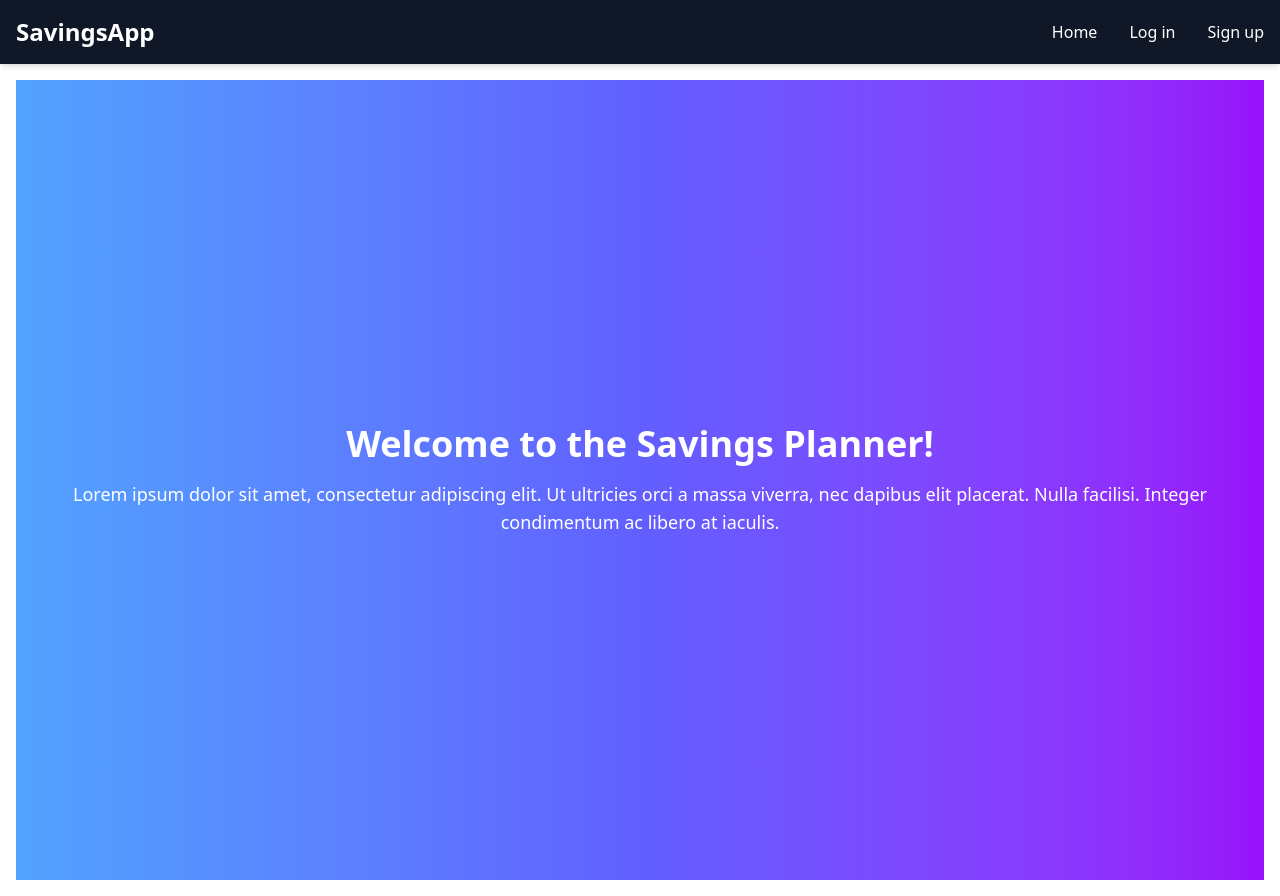
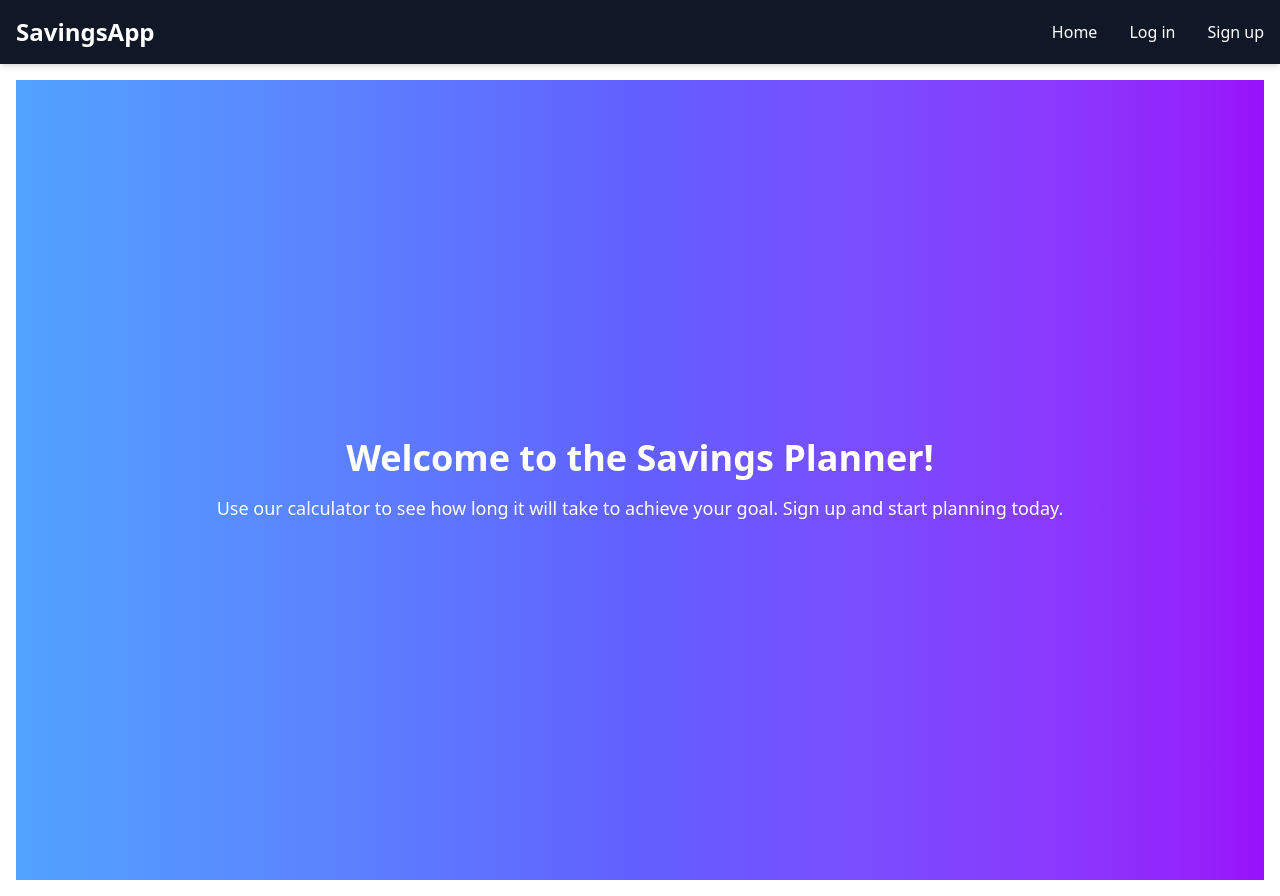
Before and after one commit to ville23023/Saastolaskuri, a React (Vite) app in the folder Frontend/: page / in a window 1280 px wide. Built offline with nearby package versions, Linux system fonts and the light colour scheme.

Commit message:
Passwords validation and home page edit

```diff
--- a/Frontend/src/pages/Home.tsx
+++ b/Frontend/src/pages/Home.tsx
@@ -5,9 +5,7 @@ const Home = () => {
         Welcome to the Savings Planner!
       </h1>
       <p className="mt-4 text-lg text-center animate__animated animate__fadeIn animate__delay-1s">
-        Lorem ipsum dolor sit amet, consectetur adipiscing elit. Ut ultricies
-        orci a massa viverra, nec dapibus elit placerat. Nulla facilisi. Integer
-        condimentum ac libero at iaculis.
+        Use our calculator to see how long it will take to achieve your goal. Sign up and start planning today.
       </p>
     </div>
   );
```
Also changed, not shown: 2 other files (tests, documents, lock files or other folders).
